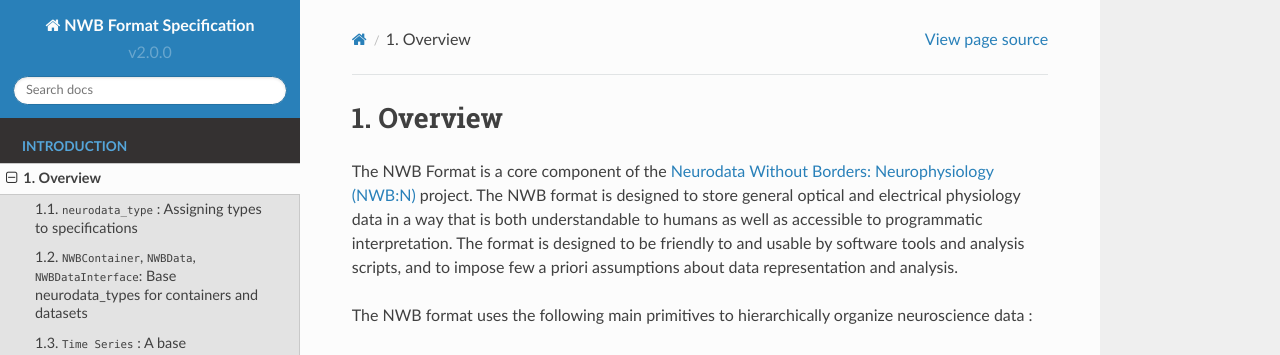
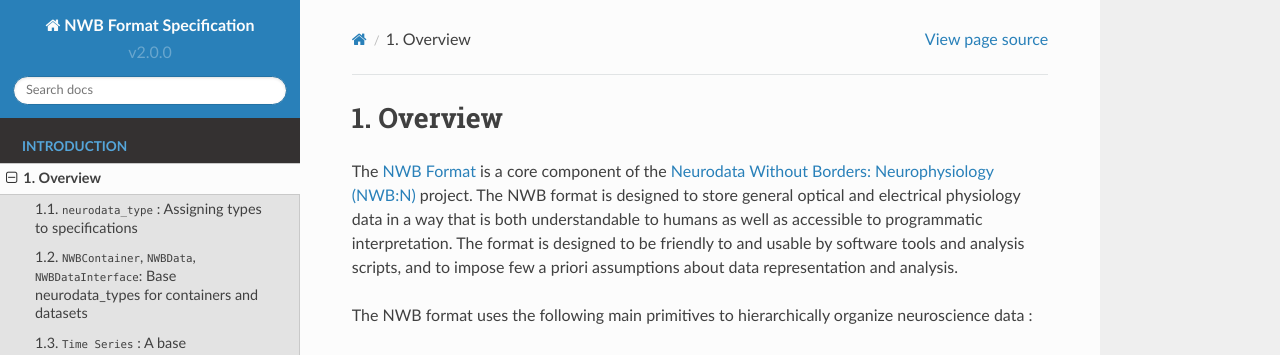
Before and after one commit to NeurodataWithoutBorders/nwb-schema, a Sphinx documentation site: the page built from docs/format/source/format_description.rst, in a window 1280 px wide and 900 px high. Shown: the top 355 px of the window. Built offline with Sphinx 7.4.7 and the Read the Docs theme 2.0.0, drawn with Linux system fonts in a browser that asks for light colours; part of the change alters nothing that is shown.

```diff
--- a/docs/format/source/format_description.rst
+++ b/docs/format/source/format_description.rst
@@ -1,8 +1,8 @@
 Overview
 ========
 
-The NWB Format is a core component of the
-`Neurodata Without Borders: Neurophysiology (NWB:N) <http://nwb-overview.readthedocs.io/en/latest/nwbintro.html>`_  project.
+The `NWB Format <https://www.nwb.org/nwb-neurophysiology/>`_ is a core component of the
+`Neurodata Without Borders: Neurophysiology (NWB:N) <https://www.nwb.org/nwb-software/>`_  project.
 The NWB format is designed to store general optical and electrical physiology data in a way that
 is both understandable to humans as well as accessible to programmatic interpretation. The format is
 designed to be friendly to and usable by software tools and analysis
```
